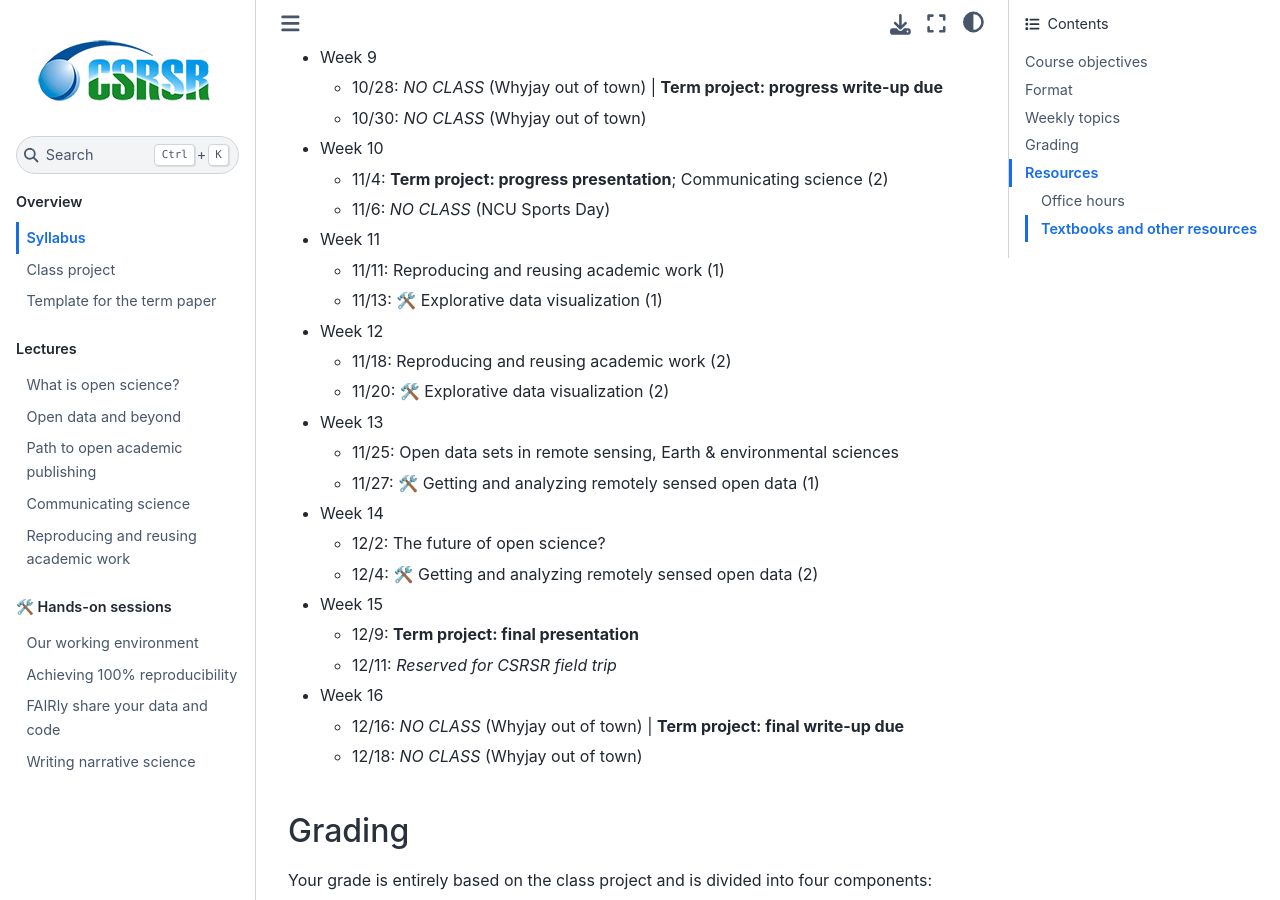
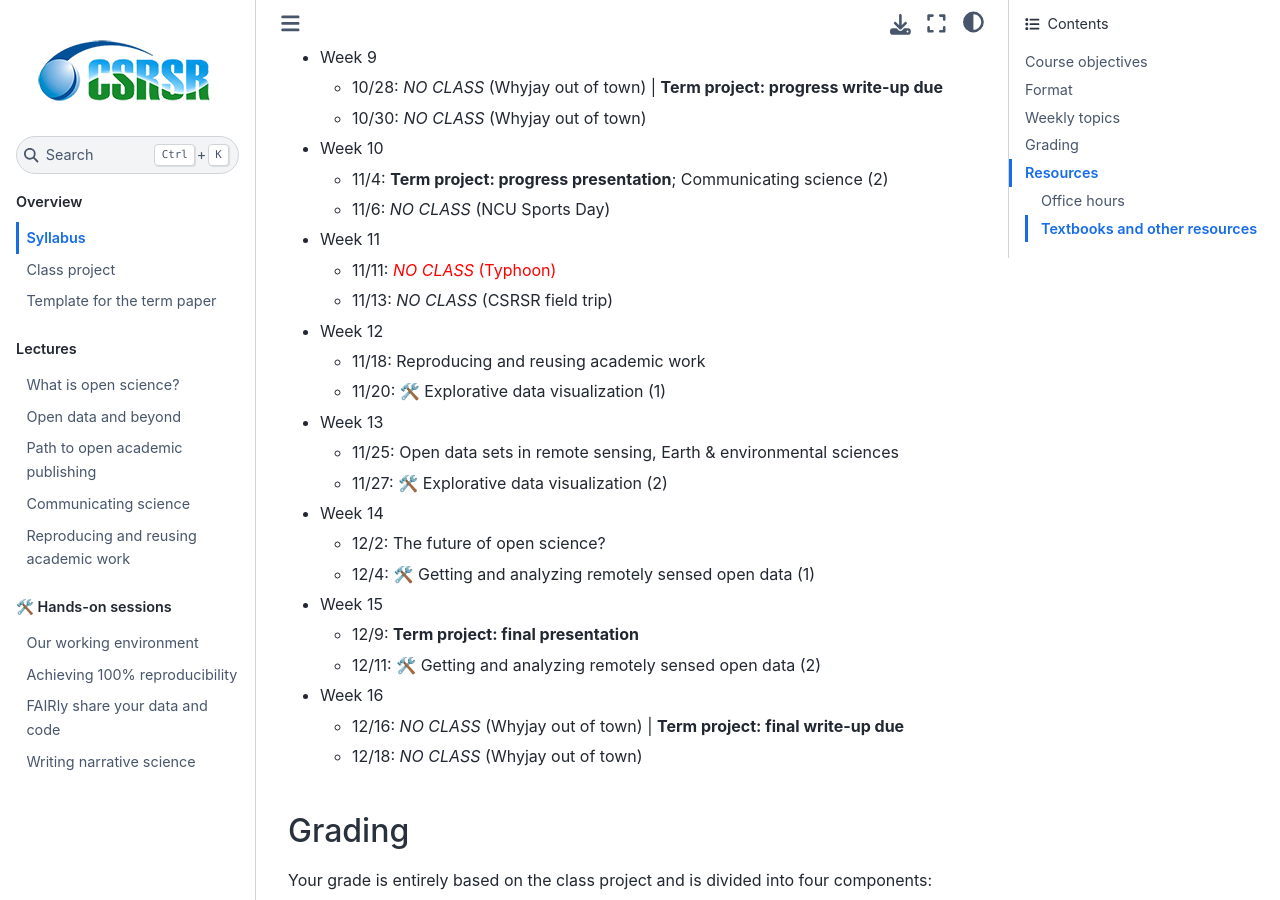
Before and after one commit to whyjz/ncu-open-science, a Jupyter Book: the page built from docs/syllabus.md, in a window 1280 px wide and 900 px high, scrolled down 2200 px. Built offline with Jupyter Book 1.0.4 settings and Sphinx 7.4.7 and the Sphinx Book theme 1.1.4, drawn with Linux system fonts in a browser that asks for light colours; pages that are not in the unit, such as notebooks, are missing from menus.

Commit message:
Update syllabus due to typhoon

```diff
--- a/docs/syllabus.md
+++ b/docs/syllabus.md
@@ -70,20 +70,20 @@ This is a tentative schedule; the actual content may change depending on our pro
   - 11/4: **Term project: progress presentation**; Communicating science (2)
   - 11/6: *NO CLASS* (NCU Sports Day)
 - Week 11
-  - 11/11: Reproducing and reusing academic work (1)
-  - 11/13: 🛠️ Explorative data visualization (1)
+  - 11/11: <font color='red'>*NO CLASS* (Typhoon)</font>
+  - 11/13: *NO CLASS* (CSRSR field trip)
 - Week 12
-  - 11/18: Reproducing and reusing academic work (2)
-  - 11/20: 🛠️ Explorative data visualization (2)
+  - 11/18: Reproducing and reusing academic work
+  - 11/20: 🛠️ Explorative data visualization (1)
 - Week 13
   - 11/25: Open data sets in remote sensing, Earth & environmental sciences
-  - 11/27: 🛠️ Getting and analyzing remotely sensed open data (1)
+  - 11/27: 🛠️ Explorative data visualization (2)
 - Week 14
   - 12/2: The future of open science?
-  - 12/4: 🛠️ Getting and analyzing remotely sensed open data (2)
+  - 12/4: 🛠️ Getting and analyzing remotely sensed open data (1)
 - Week 15
   - 12/9: **Term project: final presentation**
-  - 12/11: *Reserved for CSRSR field trip*
+  - 12/11: 🛠️ Getting and analyzing remotely sensed open data (2)
 - Week 16
   - 12/16: *NO CLASS* (Whyjay out of town)  |  **Term project: final write-up due**
   - 12/18: *NO CLASS* (Whyjay out of town)
```
